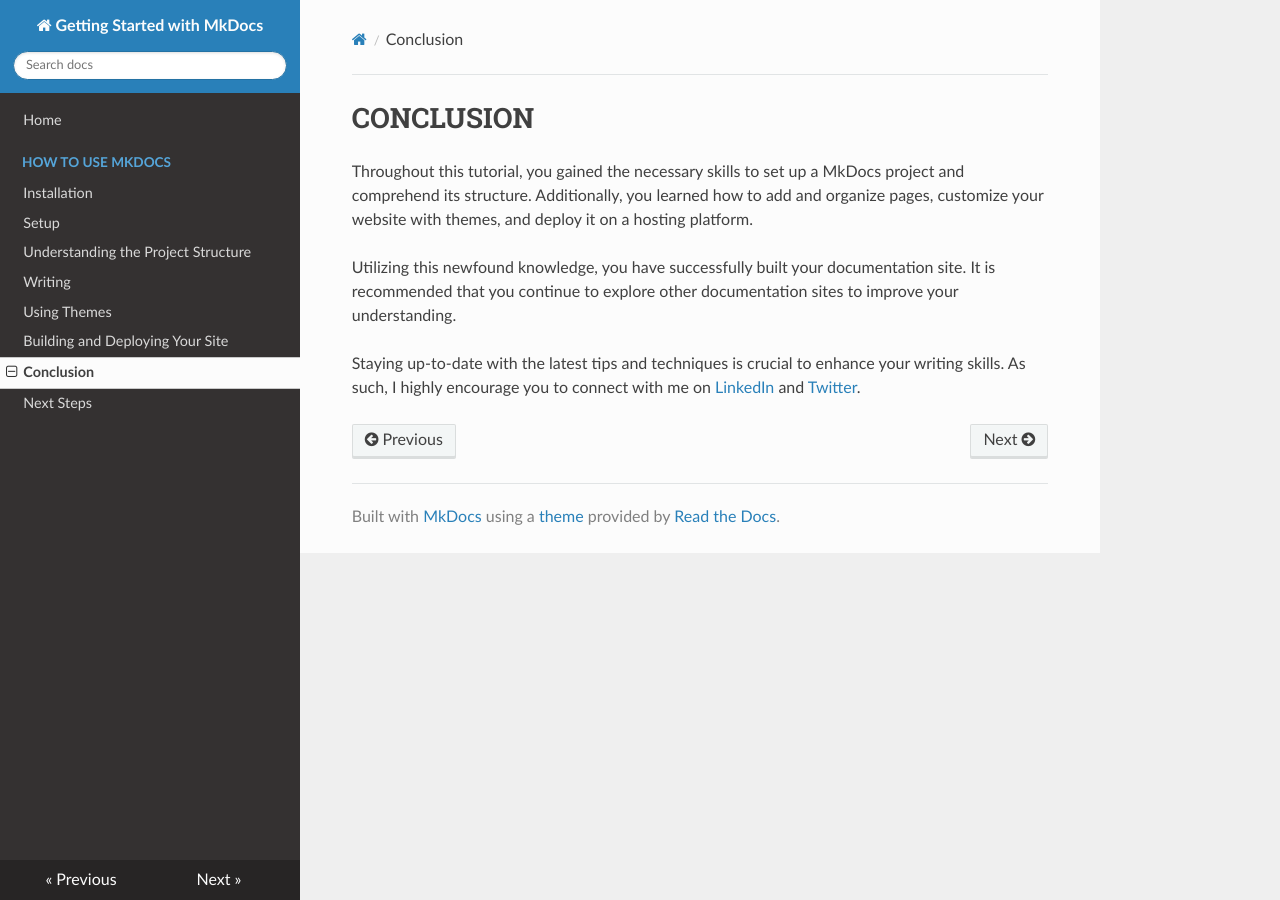
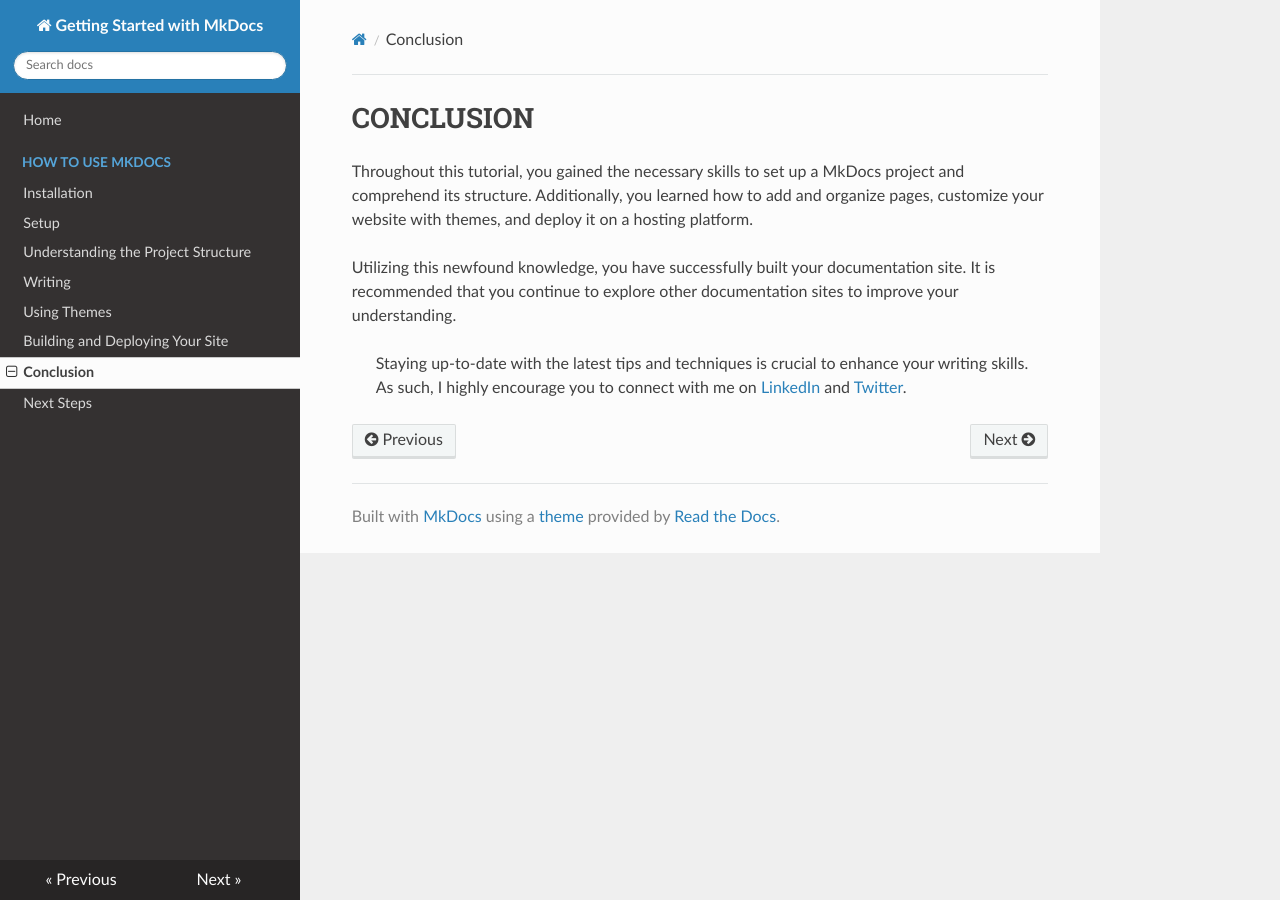
Before and after one commit to DrVickie8/Getting-Started-with-MkDocs, an MkDocs documentation site: the page built from docs/summary.md, in a window 1280 px wide. Built offline with MkDocs 1.6.1, drawn with Linux system fonts in a browser that asks for light colours; nearby versions of some CDN libraries.

```diff
--- a/docs/summary.md
+++ b/docs/summary.md
@@ -4,4 +4,4 @@ Throughout this tutorial, you gained the necessary skills to set up a MkDocs pro
 
 Utilizing this newfound knowledge, you have successfully built your documentation site. It is recommended that you continue to explore other documentation sites to improve your understanding.
 
-Staying up-to-date with the latest tips and techniques is crucial to enhance your writing skills. As such, I highly encourage you to connect with me on [LinkedIn](https://www.linkedin.com/in/victoriaedjohnson/) and [Twitter](https://twitter.com/EdikanVickie).
+> Staying up-to-date with the latest tips and techniques is crucial to enhance your writing skills. As such, I highly encourage you to connect with me on [LinkedIn](https://www.linkedin.com/in/victoriaedjohnson/) and [Twitter](https://twitter.com/EdikanVickie).
```
Also changed, not shown: docs/writing.md (+1 -1 lines), docs/images/MkDocs-gitignore-red.png (added), docs/images/MkDocs-nesting.png (added), docs/images/MkDocs-new-terminal.png (added), docs/images/MkDocs-preview.png (added), docs/images/MkDocs-readthedocs.png (added), docs/images/MkDocs-theme.png (added).
